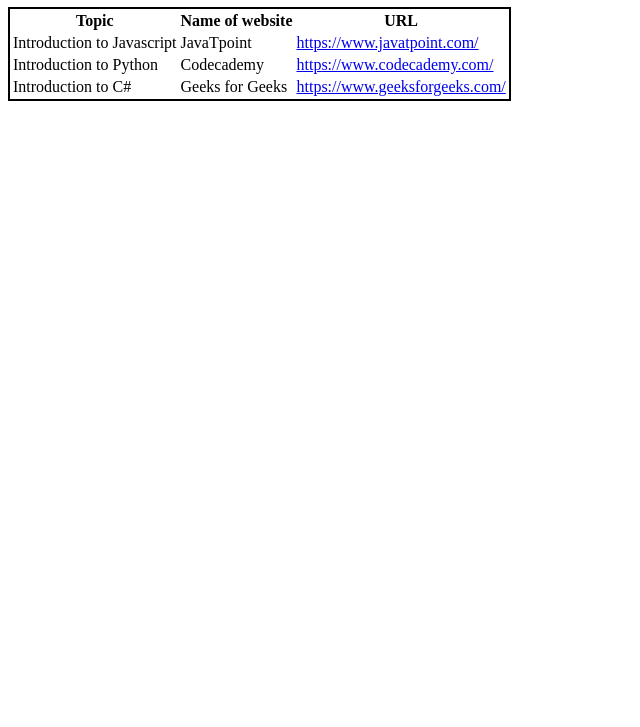
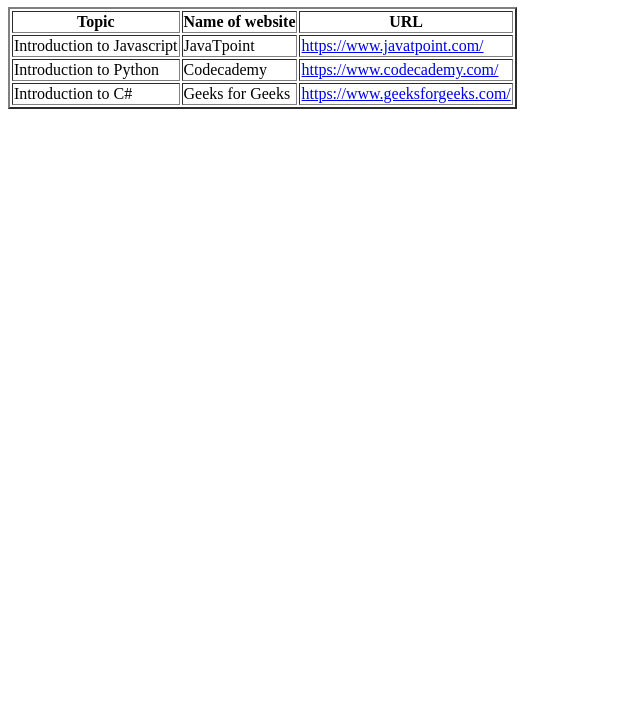
Before and after one commit to Mzwa1080/task2, a plain HTML site: page index.html in a window 1280 px wide. Shown: the part 73-800 px from the top of the page, without its empty margins (0-640 px from the left). Drawn offline with Linux system fonts and the light colour scheme.

Commit message:
fixed my table

```diff
--- a/index.html
+++ b/index.html
@@ -12,7 +12,7 @@
     <h1>Helpful links for developers</h1>
 
 
-    <table style="border: 2px solid black;">
+    <table border="2">
         <tr>
             <th>Topic</th>
             <th> Name of website</th>
```
